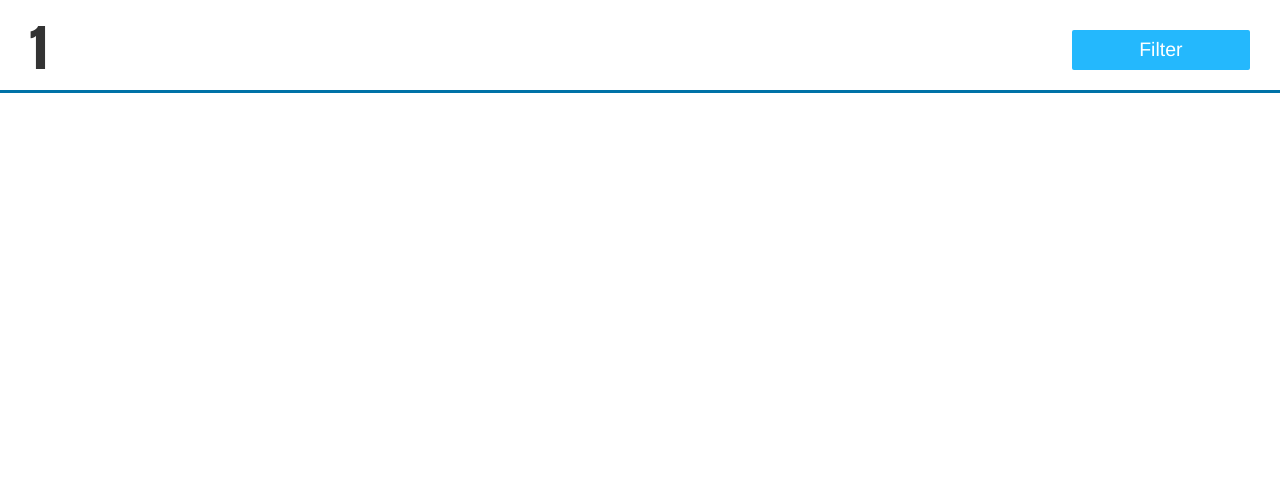
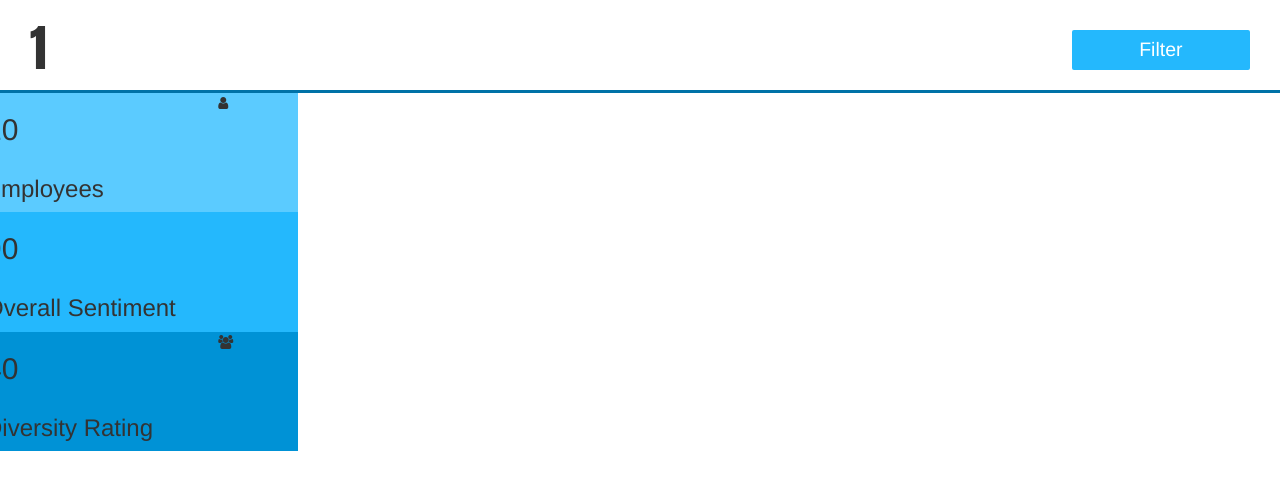
Before and after one commit to kylegwalsh/Sentiment-Analysis, a React (Create React App) app in the folder client/: page /companies/1 in a window 1280 px wide. Shown: the top 490 px of the page. Built offline with nearby package versions, Linux system fonts and the light colour scheme.

Commit message:
Working on card stack

```diff
--- a/client/src/components/Card.js
+++ b/client/src/components/Card.js
@@ -0,0 +1,32 @@
+import React, { Component } from 'react';
+
+export class Card extends Component {
+
+  constructor(props) {
+    super(props);
+
+    this.style = {
+      "background-color": props.color
+    };
+  }
+
+  render() {
+    return (
+      <div className="card full-width" style={this.style}>
+        <div className="row">
+          <div className="col-sm-8">
+            <div className="row">
+              <h2 className="count-title">{this.props.count}</h2>
+            </div>
+            <div className="row">
+              <h3 className="card-title">{this.props.text}</h3>
+            </div>
+          </div>
+          <div className="col-sm-4">
+            {this.props.children}
+          </div>
+        </div>
+      </div>
+    );
+  }
+}
--- a/client/src/components/Cardstack.js
+++ b/client/src/components/Cardstack.js
@@ -0,0 +1,21 @@
+import React, { Component } from 'react';
+import { Card } from '.';
+
+export class Cardstack extends Component {
+
+  render() {
+    return (
+      <div>
+        <Card text="Employees" count={this.props.employees} color='#5BCBFF'>
+          <i className="fa fa-user"></i>
+        </Card>
+        <Card text="Overall Sentiment" count={this.props.sentiment} color='#24B8FD'>
+          <i className="fa fa-smile"></i>
+        </Card>
+        <Card text="Diversity Rating" count={this.props.diversity} color='#0092D6'>
+          <i className="fa fa-users"></i>
+        </Card>
+      </div>
+    );
+  }
+}
--- a/client/src/components/Filter.js
+++ b/client/src/components/Filter.js
@@ -1,5 +1,4 @@
 import React, { Component } from 'react';
-import { Header } from '.';
 
 export class Filter extends Component {
 
--- a/client/src/components/FilterArea.js
+++ b/client/src/components/FilterArea.js
@@ -1,5 +1,5 @@
 import React, { Component } from 'react';
-import { Header, Filter } from '.';
+import { Filter } from '.';
 import { connect } from 'react-redux';
 import * as actions from '../actions';
 import $ from 'jquery';
--- a/client/src/components/index.js
+++ b/client/src/components/index.js
@@ -1,3 +1,5 @@
 export * from './Header';
 export * from './FilterArea';
 export * from './Filter';
+export * from './Cardstack';
+export * from './Card';
--- a/client/src/pages/Companies.js
+++ b/client/src/pages/Companies.js
@@ -1,12 +1,33 @@
 import React, { Component } from 'react';
-import { Header } from '../components';
+import { Header, Cardstack } from '../components';
 
 export class Companies extends Component {
   render() {
     return (
       <div>
         <Header company={this.props.match.params.name}/>
+        <div className="main">
+          <div className="row">
 
+            <div className="col-sm-5 col-md-3">
+              <Cardstack employees={10} sentiment={90} diversity={40}/>
+            </div>
+
+            <div className="col-sm-7 col-md-9">
+              <div className="row">
+
+                <div className="col-md-6">
+
+                </div>
+
+                <div className="col-md-6">
+
+                </div>
+
+              </div>
+            </div>
+          </div>
+        </div>
       </div>
     );
   }
```
